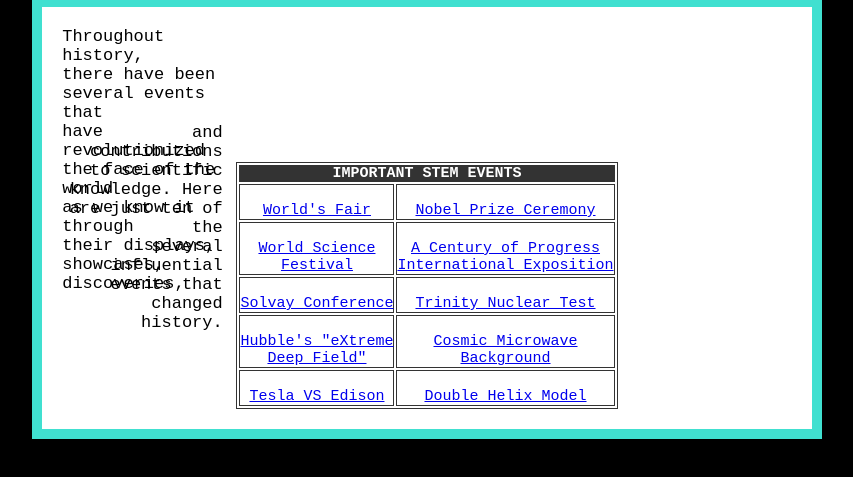
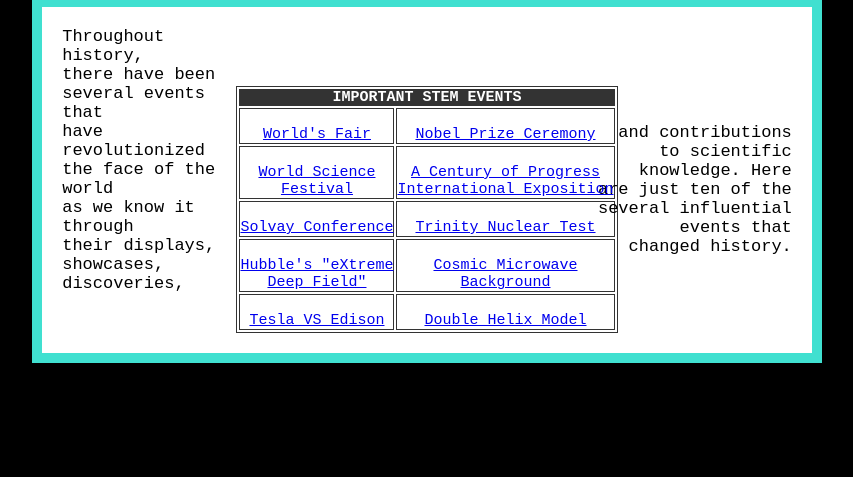
Before and after one commit to JillianRayca973/teamcareers2, a website: page views/event.html in a window 1280 px wide. Shown: the part 99-576 px from the top of the page, without its empty margins (213-1066 px from the left). Drawn offline with Linux system fonts and the light colour scheme; files that its build step writes are made by us from their sources; a web font is replaced by a local one.

Commit message:
Update event.html

```diff
--- a/views/event.html
+++ b/views/event.html
@@ -26,7 +26,7 @@
   <div style="background-color:white;width: 60%;border-width: thick;color:black;padding:20px;border:10px solid turquoise;
   margin-right: auto;margin-left:auto;font-family: monospace;font-size: 15px">
    <p style="color: black;font-size: 17px ;font-family: monospace; text-align: left; width: 22%;">Throughout history, <br>there have been <br>several events that<br>have revolutionized<br>the face of the world<br>as we know it through<br>their displays,<br>showcases,<br>discoveries,</p>
-   <p style="color: black; font-size: 17px ;margin-top:-170px;font-family: monospace; text-align: right;  width: 22%; ">and contributions<br> to scientific<br> knowledge. Here <br>are just ten of the<br> several influential <br>events that<br> changed history.</p>
+   <p style="color: black; font-size: 17px ;margin-top:-170px;font-family: monospace; text-align: right;">and contributions<br> to scientific<br> knowledge. Here <br>are just ten of the<br> several influential <br>events that<br> changed history.</p>
 
   <style>
     table,
```
